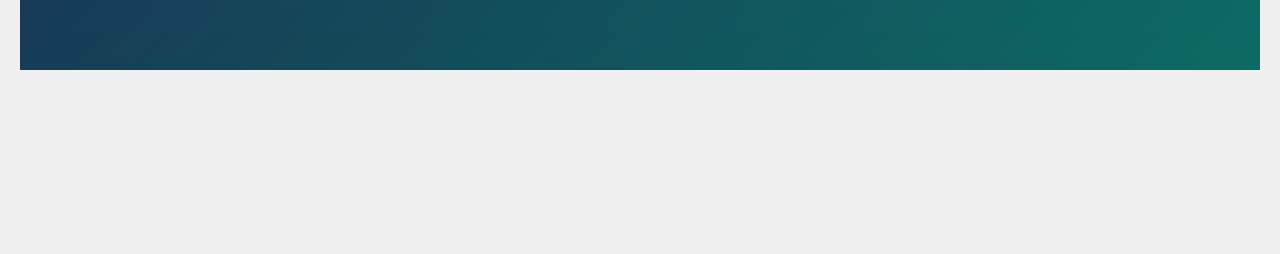
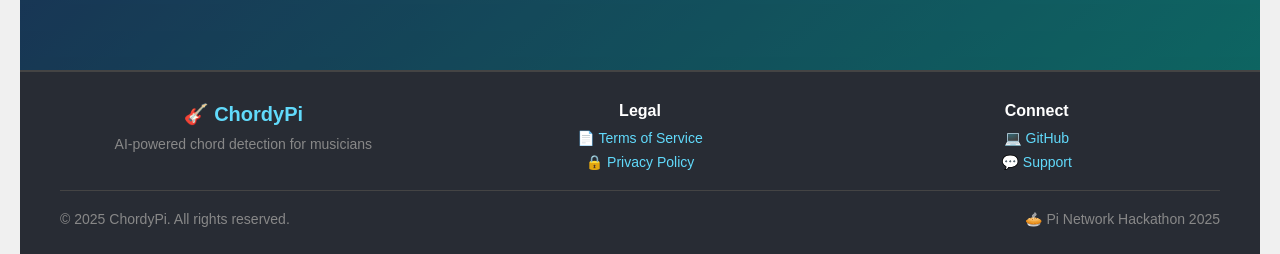
Before and after one commit to ismailfadlalla/Chordypi, a React app in the folder client/: page / in a window 1280 px wide. Shown: the part 3450-3704 px from the top of the page. Before the commit the page ends 3520 px from the top, so only its background shows below. Built offline with nearby package versions, Linux system fonts and the light colour scheme; no server answers.

Commit message:
Fix footer visibility with proper z-index

```diff
--- a/client/src/components/common/Footer.jsx
+++ b/client/src/components/common/Footer.jsx
@@ -10,7 +10,9 @@
             padding: '30px 0',
             boxSizing: 'border-box',
             backgroundColor: '#282c34',
-            borderTop: '2px solid #444'
+            borderTop: '2px solid #444',
+            position: 'relative',
+            zIndex: 10
         }}>
             <div className="footer-content" style={{
                 width: '100%',
--- a/client/src/pages/HomePage.jsx
+++ b/client/src/pages/HomePage.jsx
@@ -15,6 +15,7 @@
 import SongCard from '../components/common/SongCard';
 import ChordyPiLogo from '../components/common/ChordyPiLogo';
 import Header from '../components/common/Header';
+import Footer from '../components/common/Footer';
 import { useAuth } from '../hooks/useAuth';
 import { analyzeSong, addToHistory, getFavorites, getHistory, addToFavorites, removeFromFavorites, analyzeUploadedAudio } from '../services/api';
 import '../styles/global.css';
@@ -746,6 +747,9 @@
                     </div>
                 </div>
             )}
+
+            {/* Footer */}
+            <Footer />
         </div>
     );
 };
```
